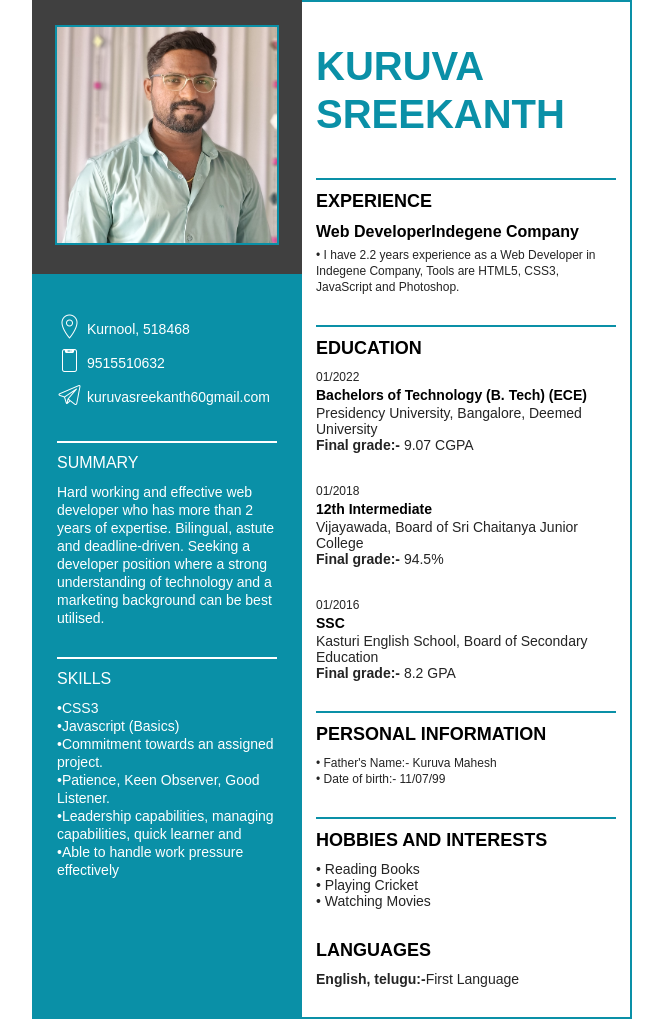
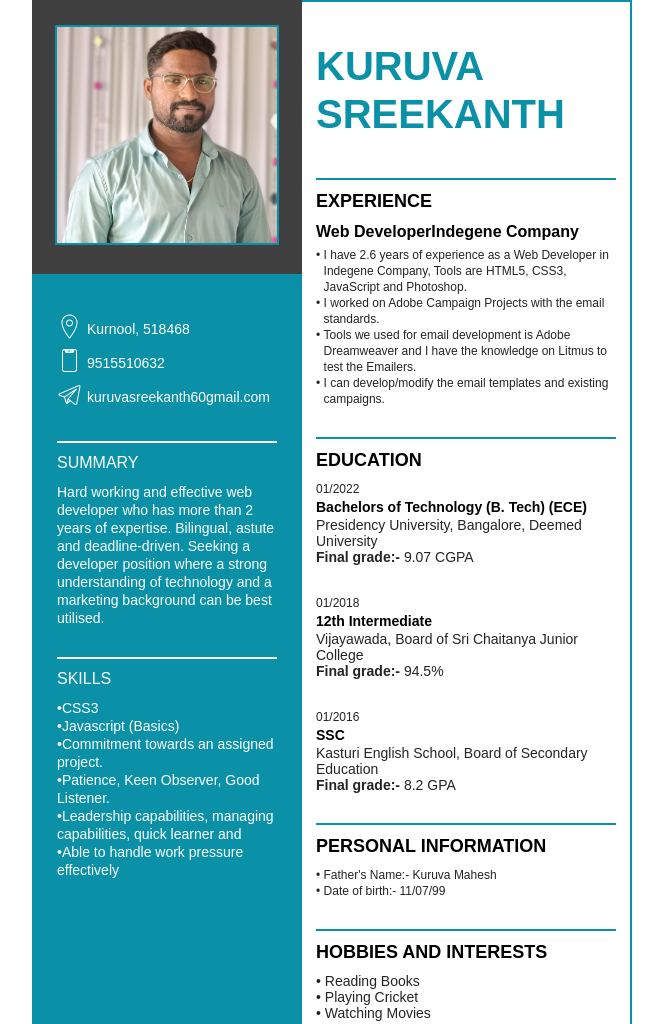
Before and after one commit to Sreekanth60SSS/resume, a plain HTML site: page index.html in a window 1280 px wide. Shown: the top 1024 px of the page, without its empty margins (308-971 px from the left). Drawn offline with Linux system fonts and the light colour scheme.

Commit message:
Update index.html

```diff
--- a/index.html
+++ b/index.html
@@ -7,23 +7,36 @@
     body{
         margin: 0;
     }
+    @media screen and (max-width:599px) {
+        body{
+            overflow-x: hidden;
+        }
+        .deviceWidth{
+            width: 100% !important;
+        }
+        .stack{
+            width: 100% !important;
+            display: block !important;
+        }
+
+    }
 </style>
 </head>
 <body>
 
-<table width="100%" cellpadding="0" cellspacing="0" border="0" align="center" >
+<table width="100%" cellpadding="0" cellspacing="0" border="0" align="center" class="deviceWidth">
 <tbody>
     <tr>
         <td>
-            <table align="center" width="600" cellspacing="0" cellpadding="0" bgcolor="#0a90a7" border="0" style="width: 600px;">
+            <table align="center" width="600" cellspacing="0" cellpadding="0" bgcolor="#0a90a7" border="0" style="width: 600px;" class="deviceWidth">
                 <tbody>
                     <tr>
-                        <td valign="top">
-                            <table width="270" cellpadding="0" cellspacing="0" border="0" bgcolor="#0a90a7" style="background-color: #0a90a7;">
+                        <td valign="top" >
+                            <table width="270" cellpadding="0" cellspacing="0" border="0" bgcolor="#0a90a7" style="background-color: #0a90a7;" >
                                 <tbody>
                                     <tr>
                                         <td>
-                                            <table bgcolor="#404040" width="270" cellpadding="0" cellspacing="0" border="0">
+                                            <table bgcolor="#404040" width="270" cellpadding="0" cellspacing="0" border="0" >
                                                 <tbody>
                                                     <tr>
                                                         <td height="25" style="height: 25px;">&nbsp;
@@ -186,7 +199,7 @@
                             </table>
                         </td>
                         <td valign="top" >
-                            <table width="330" cellpadding="0" cellspacing="0" bgcolor="#ffffff" border="0" align="center" style="border-right: 2px solid #0a90a7;border-top: 2px solid #0a90a7;border-bottom: 2px solid #0a90a7;">
+                            <table width="330" cellpadding="0" cellspacing="0" bgcolor="#ffffff" border="0" align="center" style="border-right: 2px solid #0a90a7;border-top: 2px solid #0a90a7;border-bottom: 2px solid #0a90a7;" >
                                 <tbody>
                                     <tr>
                                         <td height="40" style="height: 40px;">
@@ -240,12 +253,67 @@
                                                         <td height="5" style="height: 5px;">
                                                         </td>
                                                     </tr>
+
                                                     <tr>
-                                                        <td valign="top" style="vertical-align: top;font-weight:normal;font-size: 12px;color: #242424;font-family: Arial, Helvetica, sans-serif;line-height: 16px;">
-                                                            • I have 2.2 years experience as a Web Developer in Indegene
+                                                        <td valign="top" style="vertical-align: top;font-weight:normal;font-size: 12px;color: #242424;font-family: Arial, Helvetica, sans-serif;line-height: 16px;"><table width="100%" cellspacing="0" cellpadding="0" border="0" align="left">
+                                                            <tbody>
+                                                                <tr>
+                                                                    <td valign="top">
+                                                                        •&nbsp;
+                                                                    </td>
+                                                                    <td valign="top" style="vertical-align: top;font-weight:normal;font-size: 12px;color: #242424;font-family: Arial, Helvetica, sans-serif;line-height: 16px;">
+                                                                        I have 2.6 years of experience as a Web Developer in Indegene
  Company, Tools are HTML5, CSS3, JavaScript and Photoshop.
+                                                                    </td>
+                                                                </tr>
+                                                            </tbody>
+                                                        </table>
                                                         </td>
                                                     </tr>
+                                                    <tr>
+                                                        <td valign="top" style="vertical-align: top;font-weight:normal;font-size: 12px;color: #242424;font-family: Arial, Helvetica, sans-serif;line-height: 16px;"><table width="100%" cellspacing="0" cellpadding="0" border="0" align="left">
+                                                            <tbody>
+                                                                <tr>
+                                                                    <td valign="top">
+                                                                        •&nbsp;
+                                                                    </td>
+                                                                    <td valign="top" style="vertical-align: top;font-weight:normal;font-size: 12px;color: #242424;font-family: Arial, Helvetica, sans-serif;line-height: 16px;">I worked on Adobe Campaign Projects with the email standards.
+                                                                    </td>
+                                                                </tr>
+                                                            </tbody>
+                                                        </table>
+                                                        </td>
+                                                    </tr>
+                                                    <tr>
+                                                        <td valign="top" style="vertical-align: top;font-weight:normal;font-size: 12px;color: #242424;font-family: Arial, Helvetica, sans-serif;line-height: 16px;"><table width="100%" cellspacing="0" cellpadding="0" border="0" align="left">
+                                                            <tbody>
+                                                                <tr>
+                                                                    <td valign="top">
+                                                                        •&nbsp;
+                                                                    </td>
+                                                                    <td valign="top" style="vertical-align: top;font-weight:normal;font-size: 12px;color: #242424;font-family: Arial, Helvetica, sans-serif;line-height: 16px;">Tools we used for email development is Adobe Dreamweaver and I
+                                                                        have the knowledge on Litmus to test the Emailers.
+                                                                    </td>
+                                                                </tr>
+                                                            </tbody>
+                                                        </table>
+                                                        </td>
+                                                    </tr>
+                                                    <tr>
+                                                        <td valign="top" style="vertical-align: top;font-weight:normal;font-size: 12px;color: #242424;font-family: Arial, Helvetica, sans-serif;line-height: 16px;"><table width="100%" cellspacing="0" cellpadding="0" border="0" align="left">
+                                                            <tbody>
+                                                                <tr>
+                                                                    <td valign="top">
+                                                                        •&nbsp;
+                                                                    </td>
+                                                                    <td valign="top" style="vertical-align: top;font-weight:normal;font-size: 12px;color: #242424;font-family: Arial, Helvetica, sans-serif;line-height: 16px;">I can develop/modify the email templates and existing campaigns.
+                                                                    </td>
+                                                                </tr>
+                                                            </tbody>
+                                                        </table>
+                                                        </td>
+                                                    </tr>
+
                                                     <tr>
                                                         <td height="30" style="height: 30px;">
                                                         </td>
```
